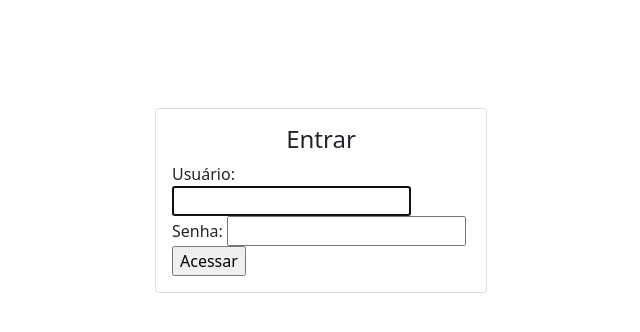
After one commit to Gabrielle-96/desafio, a Django app: page /accounts/login/ in a window 1280 px wide. The commit adds this page. Shown: the top 332 px of the page, without its empty margins (319-959 px from the left). Run offline with Django 4.2, Linux system fonts and the light colour scheme.

Commit message:
proteção rotas login e criação tela de login

```diff
--- a/app/urls.py
+++ b/app/urls.py
@@ -16,10 +16,20 @@ Including another URLconf
 from django.contrib import admin
 from django.urls import path, include
 from mensagens.views import viewErro
+from django.contrib.auth.views import LoginView, LogoutView
 
 handler404 = viewErro.handler404
 
 urlpatterns = [
+    path('accounts/', include('django.contrib.auth.urls')),
+    # path(
+    #     'accounts/login/',
+    #     LoginView.as_view(
+    #         template_name='core/auth.html'
+    #     ),
+    #     name='authenticate'
+    # ),
+    # path('accounts/logout/', LogoutView.as_view(), name='logout'),
     path('admin/', admin.site.urls),
     path('', include('mensagens.urls.urlsHome', namespace='home')),
     path('mensagensAleatorias', include('mensagens.urls.urlsMensagensAleatorias', namespace='mensagensAleatorias')),
--- a/mensagens/templates/base.html
+++ b/mensagens/templates/base.html
@@ -18,9 +18,9 @@
   </body>
 </head>
 <body>
-
-  {% include "includes/nav.html" %}
-
+  {% if user.is_authenticated %}
+    {% include "includes/nav.html" %}
+  {% endif %}
   <div class="container p-5">
     {% block content %}{% endblock content %}
   </div>
--- a/mensagens/templates/includes/nav.html
+++ b/mensagens/templates/includes/nav.html
@@ -18,12 +18,10 @@
                  <a class="nav-link" href="{% url 'mensagensEquipe:home' %}">Mensagens da Equipe</a>
             </li>
         </ul>
-        {% if user.is_authenticated %}
           <ul class="navbar-nav navbar-right">
             <li class="nav-item">
-                <a class="nav-link" href="{% url 'logout' %}">Logout</a>
+                <a class="nav-link" href="">Logout</a>
             </li>
           </ul>
-        {% endif %}
     </div>
 </nav>
--- a/mensagens/views/views.py
+++ b/mensagens/views/views.py
@@ -1,22 +1,27 @@
 from django.shortcuts import render, redirect
 from mensagens.models.models import Mensagens
+from django.contrib.auth.decorators import login_required
 
 app_name="views"
 
+@login_required
 def home(request):
     mensagens = Mensagens.objects.all()
     return render(request, "mensagens/index.html", {"mensagens": mensagens })
 
+@login_required
 def salvar(request):
     descricao = request.POST.get("descricao")
     Mensagens.objects.create(descricao=descricao)
     mensagens = Mensagens.objects.all()
     return render(request, "mensagens/index.html", {"mensagens": mensagens })
 
+@login_required
 def editar(request, id):
     mensagem = Mensagens.objects.get(id=id)
     return render(request, "mensagens/update.html", {"mensagem": mensagem})
 
+@login_required
 def atualizar(request, id):
     descricao = request.POST.get("descricao")
     mensagem = Mensagens.objects.get(id=id)
@@ -24,6 +29,7 @@ def atualizar(request, id):
     mensagem.save()
     return redirect("mensagens:home")
 
+@login_required
 def excluir(request, id):
     mensagem = Mensagens.objects.get(id=id)
     mensagem.delete()
--- a/mensagens/views/viewsHome.py
+++ b/mensagens/views/viewsHome.py
@@ -1,6 +1,8 @@
 from django.shortcuts import render
+from django.contrib.auth.decorators import login_required
 
 app_name="viewsHome"
 
+@login_required
 def home(request):
     return render(request, "core/home.html")
--- a/mensagens/views/viewsMensagensAleatorias.py
+++ b/mensagens/views/viewsMensagensAleatorias.py
@@ -1,8 +1,10 @@
 from django.shortcuts import render
+from django.contrib.auth.decorators import login_required
 import requests
 
 app_name="viewsMensagensAleatorias"
 
+@login_required
 def home(request):
     response = requests.get("https://api.adviceslip.com/advice")
     mensagem = response.json();
--- a/mensagens/views/viewsMensagensEquipe.py
+++ b/mensagens/views/viewsMensagensEquipe.py
@@ -1,8 +1,10 @@
 from django.shortcuts import render
 from mensagens.models.models import Mensagens
+from django.contrib.auth.decorators import login_required
 
 app_name="viewsMensagensEquipe"
 
+@login_required
 def home(request):
     mensagens = Mensagens.objects.all()
     return render(request, "mensagensEquipe/home.html", {"mensagens": mensagens })
--- /dev/null
+++ b/templates/registration/login.html
@@ -0,0 +1,32 @@
+{% extends "base.html" %}
+
+{% block content %}
+<div class="row">
+    <div class="col-md-4 offset-md-4">
+        <div class="card  auth-card">
+            <div class="card-body">
+                <h4 class="card-title text-center">Entrar</h4>
+
+                <form action="/admin/login/?next=/" method="post" id="login-form">
+                    {% csrf_token %}
+                    <input type="hidden" name="next" value="{{ next }}">
+
+                    <div class="form-row">
+                      <label for="id_username" class="required">Usuário:</label> <input type="text" name="username" autofocus="" autocapitalize="none" autocomplete="username" maxlength="150" required="" id="id_username">
+                    </div>
+                    <div class="form-row">
+                      <label for="id_password" class="required">Senha:</label> <input type="password" name="password" autocomplete="current-password" required="" id="id_password">
+                    </div>
+
+                    <div class="submit-row">
+                      <input type="submit" value="Acessar">
+                    </div>
+                </form>
+
+
+            </div>
+        </div>
+    </div>
+</div>
+
+{% endblock content %}
```
Also changed, not shown: app/settings.py (+6 -1 lines).
